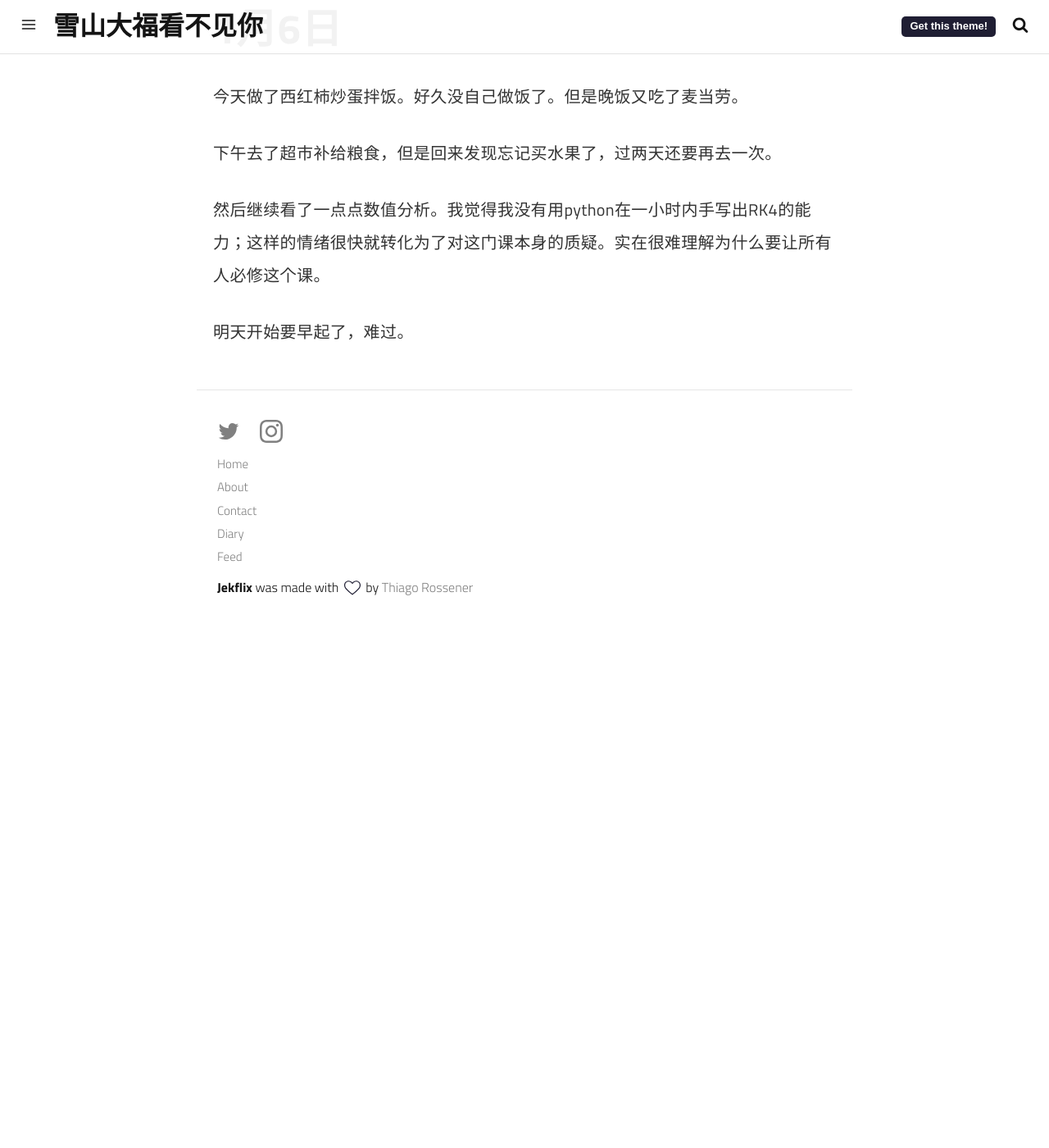
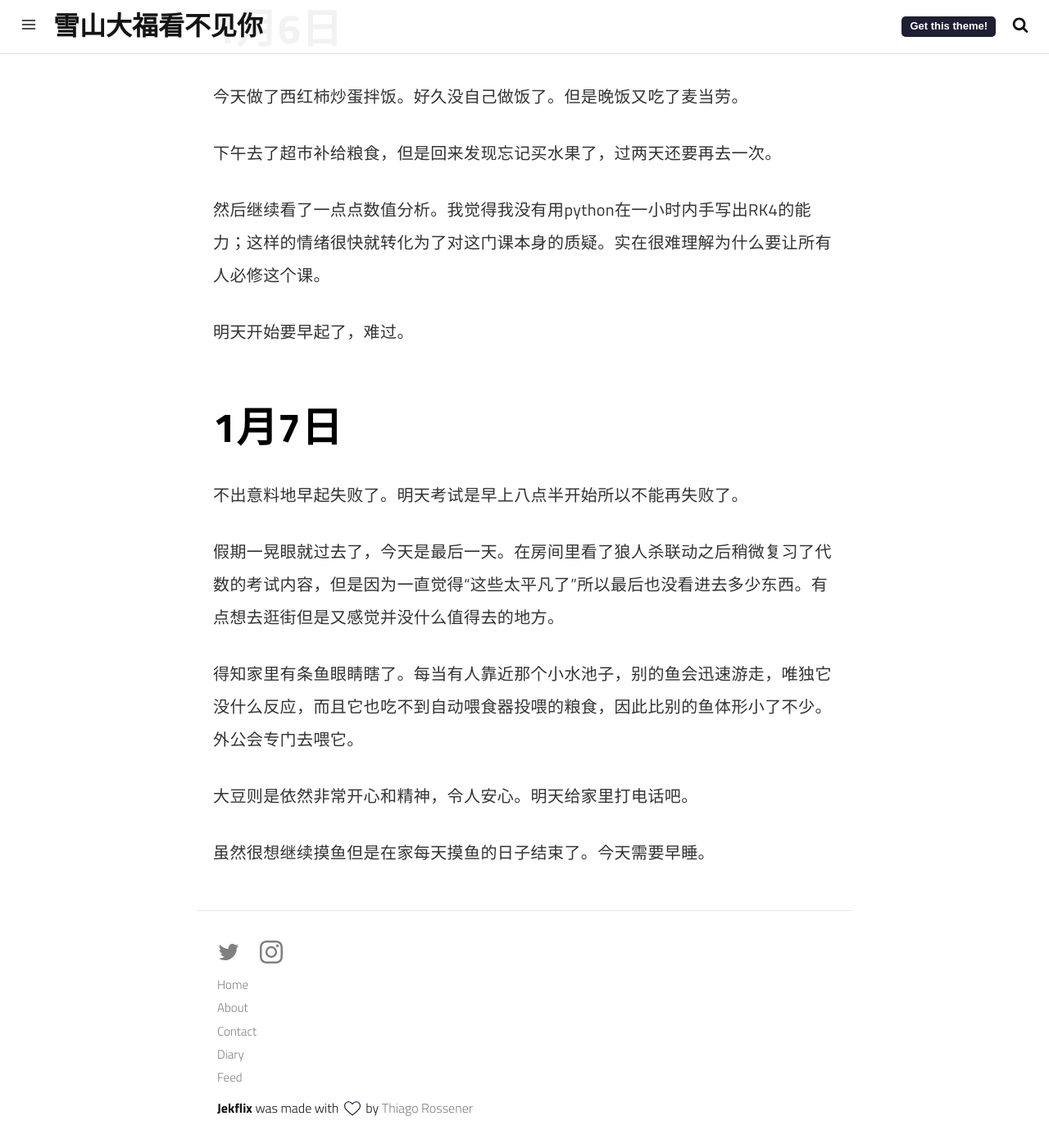
Before and after one commit to XiaoruiYIN/XiaoruiYIN.github.io, a Jekyll site: the page built from diary/202401.md, in a window 1280 px wide and 1400 px high, scrolled down 5179 px. Shown: the whole window at 82% size. Built offline with Jekyll 4.4.1, drawn with Linux system fonts in a browser that asks for light colours; a script that is not in the unit is left out; before the commit the page ends 5944 px from its top, so only the background shows below that.

Commit message:
Update 202401.md

```diff
--- a/diary/202401.md
+++ b/diary/202401.md
@@ -72,3 +72,15 @@ mn不作道德判断地阐释了“消费品”与“正确”之间的分歧。
 然后继续看了一点点数值分析。我觉得我没有用python在一小时内手写出RK4的能力；这样的情绪很快就转化为了对这门课本身的质疑。实在很难理解为什么要让所有人必修这个课。
 
 明天开始要早起了，难过。
+
+# 1月7日
+
+不出意料地早起失败了。明天考试是早上八点半开始所以不能再失败了。
+
+假期一晃眼就过去了，今天是最后一天。在房间里看了狼人杀联动之后稍微复习了代数的考试内容，但是因为一直觉得“这些太平凡了”所以最后也没看进去多少东西。有点想去逛街但是又感觉并没什么值得去的地方。
+
+得知家里有条鱼眼睛瞎了。每当有人靠近那个小水池子，别的鱼会迅速游走，唯独它没什么反应，而且它也吃不到自动喂食器投喂的粮食，因此比别的鱼体形小了不少。外公会专门去喂它。
+
+大豆则是依然非常开心和精神，令人安心。明天给家里打电话吧。
+
+虽然很想继续摸鱼但是在家每天摸鱼的日子结束了。今天需要早睡。
```
